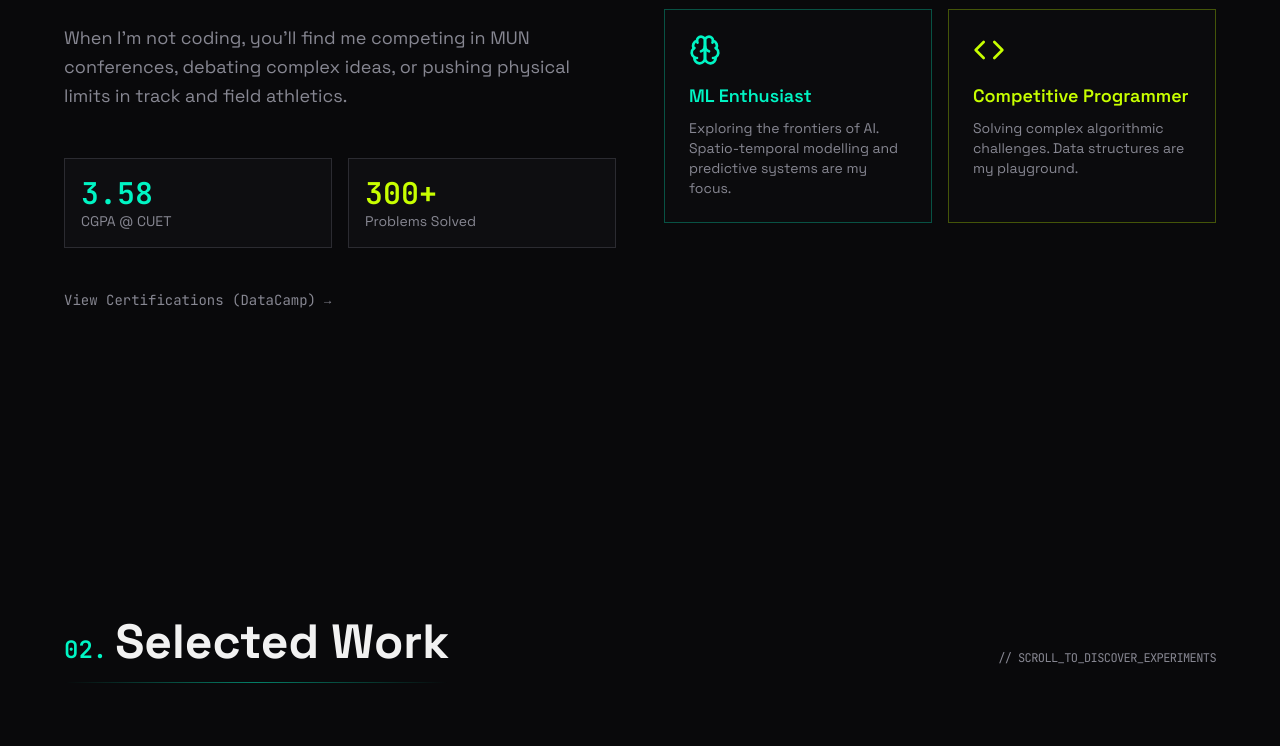
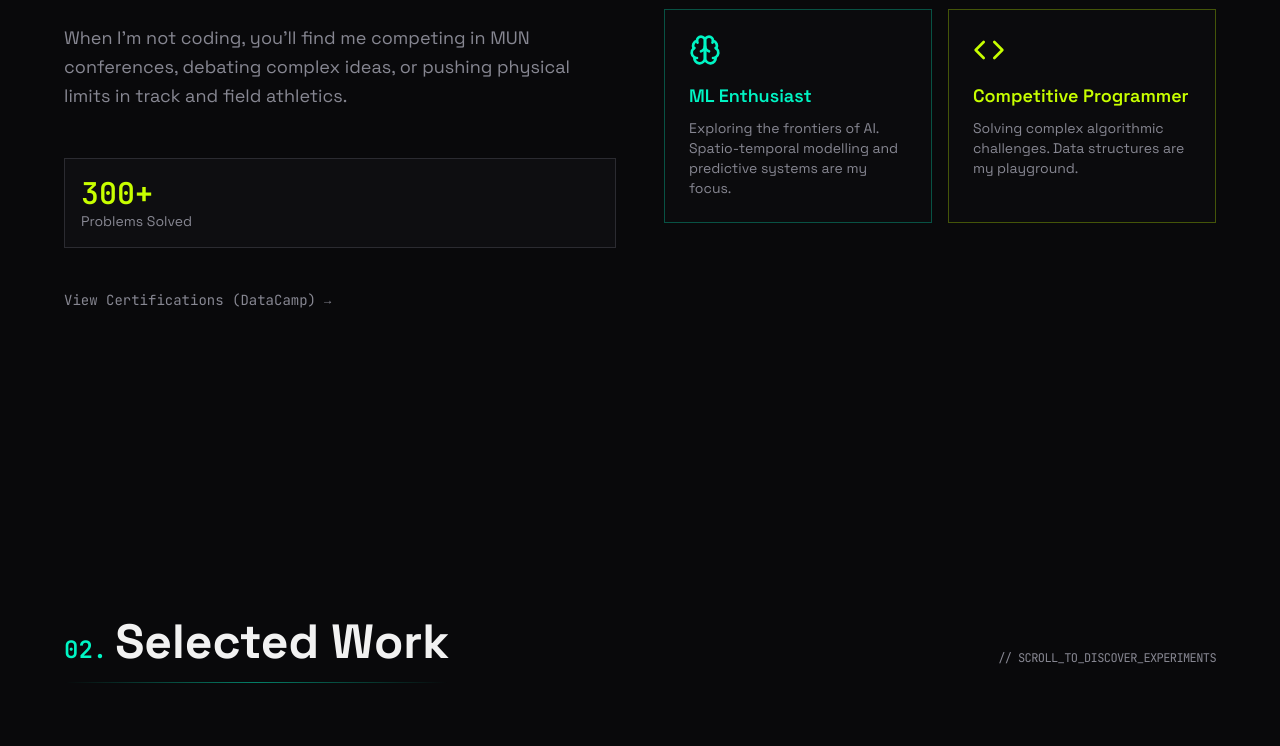
Before and after one commit to SamisDone/SS-Portfolio, a React (Vite) app: page / in a window 1280 px wide. Shown: the part 1480-2226 px from the top of the page. Built offline with nearby package versions, Linux system fonts and the light colour scheme; the HTML template or start-up script is replaced by a standard one.

Commit message:
Remove CGPA from portfolio

```diff
--- a/src/components/sections/About.tsx
+++ b/src/components/sections/About.tsx
@@ -81,11 +81,7 @@
             </p>
 
             {/* Quick Stats */}
-            <div className="grid grid-cols-2 gap-4 pt-6">
-              <div className="p-4 border border-border rounded-sm bg-card hover:border-primary transition-colors group">
-                <div className="text-3xl font-bold text-primary font-mono group-hover:scale-110 transition-transform">3.58</div>
-                <div className="text-sm text-muted-foreground">CGPA @ CUET</div>
-              </div>
+            <div className="grid grid-cols-1 gap-4 pt-6">
               <a
                 href="https://www.freecodecamp.org/samonwita_tanu"
                 target="_blank"
--- a/src/components/sections/Experience.tsx
+++ b/src/components/sections/Experience.tsx
@@ -8,7 +8,7 @@
     degree: 'B.Sc. in Computer Science & Engineering',
     institution: 'Chittagong University of Engineering and Technology (CUET)',
     period: '2023 – Present',
-    details: 'CGPA: 3.58',
+    details: '',
   },
   {
     degree: 'Higher Secondary Certificate (HSC)',
@@ -131,9 +131,11 @@
                   <span className="font-mono text-[10px] text-primary uppercase tracking-widest">{edu.period}</span>
                   <h4 className="text-lg font-bold mt-1 group-hover:text-primary transition-colors">{edu.degree}</h4>
                   <p className="text-muted-foreground">{edu.institution}</p>
-                  <div className="mt-2 inline-block px-2 py-0.5 bg-acid/10 border border-acid/20 rounded-sm text-xs font-mono text-acid">
-                    {edu.details}
-                  </div>
+                  {edu.details && (
+                    <div className="mt-2 inline-block px-2 py-0.5 bg-acid/10 border border-acid/20 rounded-sm text-xs font-mono text-acid">
+                      {edu.details}
+                    </div>
+                  )}
                 </motion.div>
               ))}
             </div>
```
